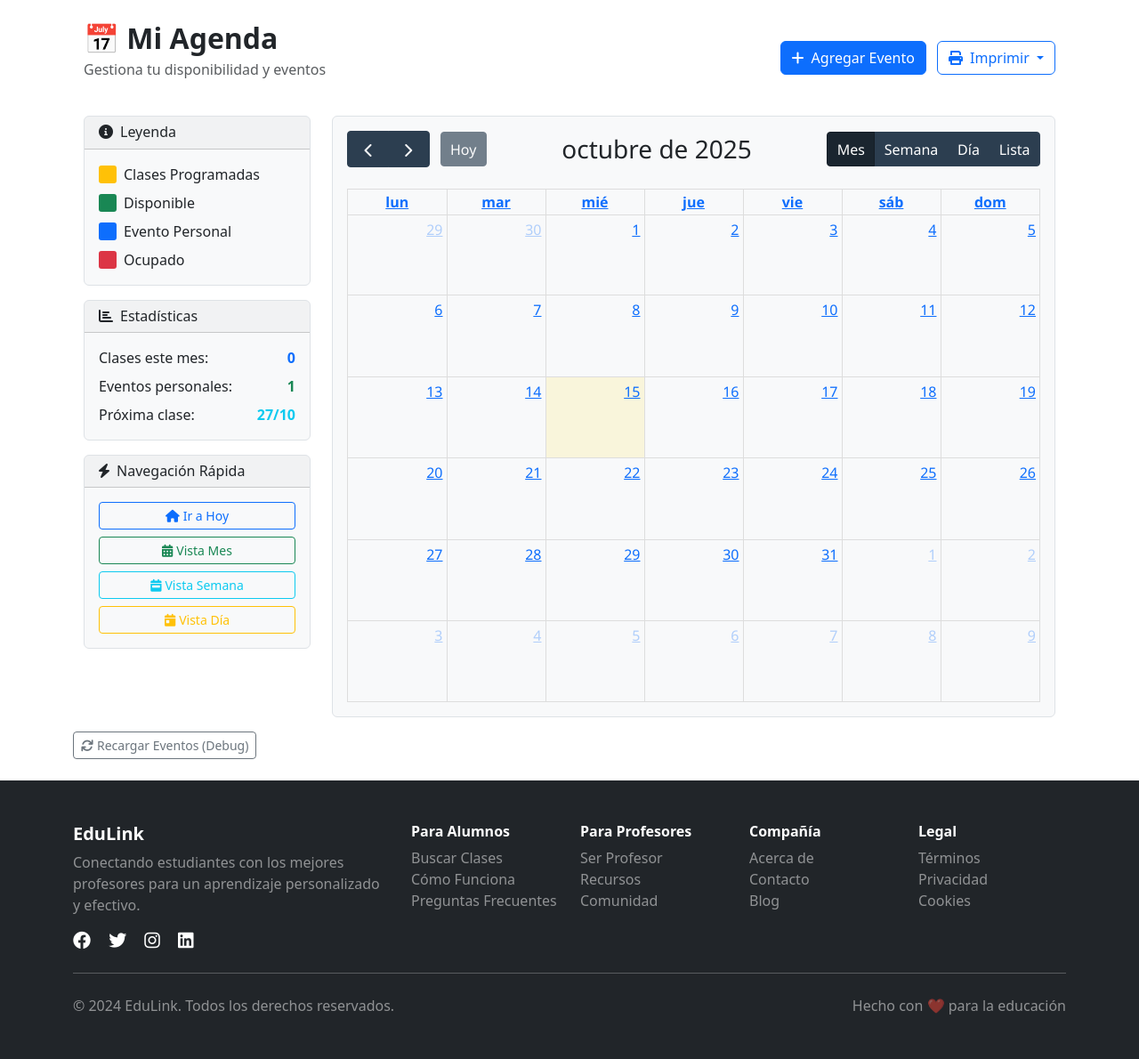
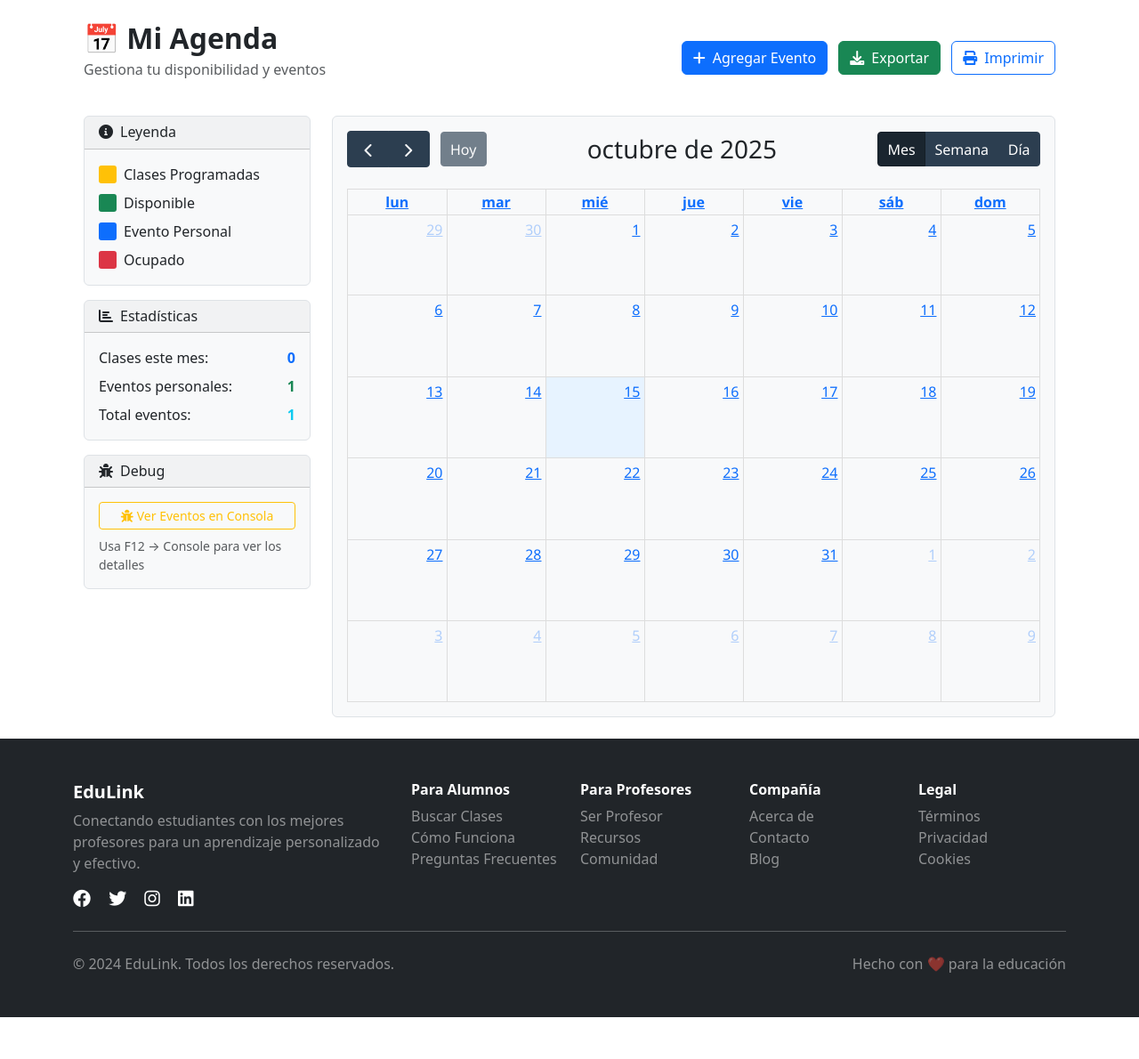
Before and after one commit to macielagustin/EduLink, a Django app: page /agenda/ in a window 1280 px wide. Shown: the part 56-1246 px from the top of the page at 89% size. After the commit the page ends 1199 px from the top, so only its background shows below. Run offline with Django 5.2, Linux system fonts and the light colour scheme; a user stored in the database is signed in; tables that the repository leaves empty hold one stand-in row (values such as "Sample post"); lists and menus that the app fills with data are empty; some libraries are stand-ins or nearby versions.

Commit message:
Modifique el calendario, agenda y agregue algunos filtros. Ahora si funciona todo. Habia problemas con el GET, estaba mal formulado. Ya me muestra en el calendario los eventos cargados. GOOOOOOODDDDD.

```diff
--- a/cuentas/urls.py
+++ b/cuentas/urls.py
@@ -14,6 +14,7 @@ from .views import perfil_publico_maestro, perfil_maestro_publico
 from .views import mis_solicitudes_alumno, enviar_solicitud_clase
 from .views import lista_conversaciones, ver_conversacion, iniciar_conversacion
 from .views import proponer_fecha_solicitud, confirmar_fecha_solicitud, generar_qr_pago, agenda_usuario
+from .views import debug_eventos
 
 from django.contrib.auth import views as auth_views
 
@@ -62,7 +63,7 @@ urlpatterns = [
 
 
 
-    path("maestro/agenda/", agenda_maestro, name="agenda_maestro"),
+    #path("maestro/agenda/", agenda_maestro, name="agenda_maestro"),
 
 
 
@@ -115,4 +116,6 @@ urlpatterns = [
 
 
 
+    path("debug/eventos/", debug_eventos, name="debug_eventos"),
+
 ]
--- a/cuentas/views.py
+++ b/cuentas/views.py
@@ -1500,29 +1500,34 @@ def generar_qr_pago(request, solicitud_id):
     })
 
 # Vistas para disponibilidad/agenda
-# En views.py
 @login_required
 def agenda_usuario(request):
     # Obtener eventos del usuario
     eventos = DisponibilidadUsuario.objects.filter(usuario=request.user).order_by('fecha_inicio')
 
     # Obtener clases para el calendario
-    clases = SolicitudClase.objects.filter(
-        Q(alumno__usuario=request.user) | Q(maestro__usuario=request.user),
-        estado='aceptada'
-    )
-
-    # Convertir eventos a formato calendario
+    if request.user.rol == 'ALUMNO':
+        clases = SolicitudClase.objects.filter(
+            alumno__usuario=request.user,
+            estado='aceptada'
+        )
+    else:  # MAESTRO
+        clases = SolicitudClase.objects.filter(
+            maestro__usuario=request.user,
+            estado='aceptada'
+        )
+
+    # Convertir eventos a formato calendario - FORMATO CORRECTO
     eventos_calendario = []
 
     # Agregar eventos de disponibilidad
     for evento in eventos:
         eventos_calendario.append({
             'id': f"disponibilidad_{evento.id}",
-            'title': f"📅 {evento.titulo}",
+            'title': evento.titulo,
             'start': evento.fecha_inicio.isoformat(),
             'end': evento.fecha_fin.isoformat(),
-            'color': '#28a745' if evento.tipo == 'disponible' else '#dc3545' if evento.tipo == 'ocupacion' else '#007bff',
+            'color': get_event_color(evento.tipo),
             'textColor': 'white',
             'extendedProps': {
                 'tipo': 'evento_personal',
@@ -1534,16 +1539,15 @@ def agenda_usuario(request):
 
     # Agregar clases al calendario
     for clase in clases:
-        # Usar la fecha confirmada si existe, sino la propuesta
         fecha_clase = clase.fecha_clase_confirmada or clase.fecha_clase_propuesta
         if not fecha_clase:
             continue
 
         if request.user.rol == 'ALUMNO':
-            titulo = f'🎓 Clase: {clase.materia.nombre}'
+            titulo = f'Clase: {clase.materia.nombre}'
             descripcion = f"Profesor: {clase.maestro.usuario.get_full_name()}"
         else:
-            titulo = f'👨‍🏫 Clase: {clase.materia.nombre}'
+            titulo = f'Clase: {clase.materia.nombre}'
             descripcion = f"Alumno: {clase.alumno.usuario.get_full_name()}"
 
         fecha_fin = fecha_clase + timedelta(minutes=clase.duracion_minutos)
@@ -1565,6 +1569,9 @@ def agenda_usuario(request):
             }
         })
 
+    # Pasar los eventos como lista Python, no como JSON
+    eventos_json = json.dumps(eventos_calendario)
+
     # Manejar el formulario de eventos
     if request.method == 'POST':
         form = DisponibilidadForm(request.POST)
@@ -1573,12 +1580,12 @@ def agenda_usuario(request):
                 evento = form.save(commit=False)
                 evento.usuario = request.user
                 evento.save()
-                messages.success(request, f'✅ Evento "{evento.titulo}" agregado correctamente a tu agenda.')
+                messages.success(request, f'Evento "{evento.titulo}" agregado correctamente.')
                 return redirect('agenda_usuario')
             except Exception as e:
-                messages.error(request, f'❌ Error al guardar el evento: {str(e)}')
+                messages.error(request, f'Error al guardar el evento: {str(e)}')
         else:
-            messages.error(request, '❌ Por favor, corrige los errores en el formulario.')
+            messages.error(request, 'Por favor, corrige los errores en el formulario.')
     else:
         form = DisponibilidadForm()
 
@@ -1586,11 +1593,20 @@ def agenda_usuario(request):
         'form': form,
         'eventos': eventos,
         'clases': clases,
-        'eventos_calendario': json.dumps(eventos_calendario),
+        'eventos_json': eventos_json,  # Cambiado el nombre
         'rol': request.user.rol,
     }
 
     return render(request, 'agenda/agenda_usuario.html', context)
+
+def get_event_color(tipo_evento):
+    """Asigna colores según el tipo de evento"""
+    colores = {
+        'clase': '#28a745',      # Verde
+        'ocupacion': '#dc3545',  # Rojo
+        'disponible': '#007bff', # Azul
+    }
+    return colores.get(tipo_evento, '#6c757d')
 
 
 
@@ -1668,60 +1684,60 @@ def exportar_calendario_ics(request):
 
 
 
-    # En views.py, agregar esta vista
 @login_required
 def imprimir_agenda(request, vista='month'):
-    """Vista específica para imprimir la agenda"""
+    """Vista simplificada para imprimir la agenda"""
 
     # Obtener eventos del usuario
     eventos = DisponibilidadUsuario.objects.filter(usuario=request.user).order_by('fecha_inicio')
 
-    # Obtener clases para el calendario
+    # Obtener clases
+    if request.user.rol == 'ALUMNO':
+        clases = SolicitudClase.objects.filter(
+            alumno__usuario=request.user,
+            estado='aceptada'
+        )
+    else:
+        clases = SolicitudClase.objects.filter(
+            maestro__usuario=request.user,
+            estado='aceptada'
+        )
+
+    context = {
+        'eventos': eventos,
+        'clases': clases,
+        'usuario': request.user,
+        'fecha_impresion': timezone.now().date(),
+        'vista': vista
+    }
+
+    return render(request, 'agenda/imprimir_agenda.html', context)
+
+
+
+
+# En views.py - SOLO PARA DEBUG
+@login_required
+def debug_eventos(request):
+    eventos = DisponibilidadUsuario.objects.filter(usuario=request.user)
     clases = SolicitudClase.objects.filter(
         Q(alumno__usuario=request.user) | Q(maestro__usuario=request.user),
         estado='aceptada'
     )
 
-    # Agrupar eventos por fecha para la impresión
-    eventos_por_fecha = {}
+    print("=== DEBUG EVENTOS ===")
+    print(f"Eventos personales: {eventos.count()}")
+    print(f"Clases: {clases.count()}")
 
     for evento in eventos:
-        fecha_key = evento.fecha_inicio.date().isoformat()
-        if fecha_key not in eventos_por_fecha:
-            eventos_por_fecha[fecha_key] = []
-        eventos_por_fecha[fecha_key].append({
-            'tipo': 'evento',
-            'titulo': evento.titulo,
-            'inicio': evento.fecha_inicio,
-            'fin': evento.fecha_fin,
-            'descripcion': evento.descripcion,
-            'tipo_display': evento.get_tipo_display()
-        })
+        print(f"Evento: {evento.titulo} - {evento.fecha_inicio} a {evento.fecha_fin}")
 
     for clase in clases:
-        fecha_clase = clase.fecha_clase_confirmada or clase.fecha_clase_propuesta
-        if not fecha_clase:
-            continue
-
-        fecha_key = fecha_clase.date().isoformat()
-        if fecha_key not in eventos_por_fecha:
-            eventos_por_fecha[fecha_key] = []
-
-        eventos_por_fecha[fecha_key].append({
-            'tipo': 'clase',
-            'titulo': f"Clase: {clase.materia.nombre}",
-            'inicio': fecha_clase,
-            'fin': fecha_clase + timedelta(minutes=clase.duracion_minutos),
-            'descripcion': f"{clase.materia.nombre} - {clase.duracion_minutos}min",
-            'monto': clase.monto_acordado,
-            'persona': clase.alumno.usuario.get_full_name() if request.user.rol == 'MAESTRO' else clase.maestro.usuario.get_full_name()
-        })
-
-    context = {
-        'eventos_por_fecha': dict(sorted(eventos_por_fecha.items())),
-        'vista': vista,
-        'usuario': request.user,
-        'fecha_impresion': timezone.now().date()
-    }
-
-    return render(request, 'agenda/imprimir_agenda.html', context)
+        print(f"Clase: {clase.materia.nombre} - {clase.fecha_clase_propuesta}")
+
+    return JsonResponse({
+        'eventos_count': eventos.count(),
+        'clases_count': clases.count(),
+        'eventos': list(eventos.values('titulo', 'fecha_inicio', 'fecha_fin')),
+        'clases': list(clases.values('materia__nombre', 'fecha_clase_propuesta'))
+    })
--- a/templates/agenda/agenda_usuario.html
+++ b/templates/agenda/agenda_usuario.html
@@ -11,16 +11,12 @@
             <button class="btn btn-primary me-2" data-bs-toggle="modal" data-bs-target="#agregarEventoModal">
                 <i class="fas fa-plus me-2"></i>Agregar Evento
             </button>
-            <div class="btn-group">
-                <button type="button" class="btn btn-outline-primary dropdown-toggle" data-bs-toggle="dropdown">
+            <a href="{% url 'exportar_calendario_ics' %}" class="btn btn-success me-2">
+                <i class="fas fa-download me-2"></i>Exportar
+            </a>
+            <a href="{% url 'imprimir_agenda' 'month' %}" class="btn btn-outline-primary" target="_blank">
                 <i class="fas fa-print me-2"></i>Imprimir
-                </button>
-                <ul class="dropdown-menu">
-                    <li><a class="dropdown-item" href="#" onclick="imprimirVista('month')"><i class="fas fa-calendar-alt me-2"></i>Vista Mensual</a></li>
-                    <li><a class="dropdown-item" href="#" onclick="imprimirVista('week')"><i class="fas fa-calendar-week me-2"></i>Vista Semanal</a></li>
-                    <li><a class="dropdown-item" href="#" onclick="imprimirVista('day')"><i class="fas fa-calendar-day me-2"></i>Vista Diaria</a></li>
-                </ul>
-            </div>
+            </a>
         </div>
     </div>
 
@@ -75,34 +71,22 @@
                         <strong class="text-success">{{ eventos.count }}</strong>
                     </div>
                     <div class="d-flex justify-content-between">
-                        <span>Próxima clase:</span>
-                        <strong class="text-info">
-                            {% now "d/m" %}
-                        </strong>
+                        <span>Total eventos:</span>
+                        <strong class="text-info">{{ eventos.count|add:clases.count }}</strong>
                     </div>
                 </div>
             </div>
 
-            <!-- Navegación Rápida -->
+            <!-- Debug -->
             <div class="card">
                 <div class="card-header">
-                    <h6 class="mb-0"><i class="fas fa-bolt me-2"></i>Navegación Rápida</h6>
+                    <h6 class="mb-0"><i class="fas fa-bug me-2"></i>Debug</h6>
                 </div>
                 <div class="card-body">
-                    <div class="d-grid gap-2">
-                        <button class="btn btn-outline-primary btn-sm" onclick="calendar.today()">
-                            <i class="fas fa-home me-1"></i>Ir a Hoy
+                    <button class="btn btn-outline-warning btn-sm w-100" onclick="debugEventos()">
+                        <i class="fas fa-bug me-1"></i>Ver Eventos en Consola
                     </button>
-                        <button class="btn btn-outline-success btn-sm" onclick="calendar.changeView('dayGridMonth')">
-                            <i class="fas fa-calendar-alt me-1"></i>Vista Mes
-                        </button>
-                        <button class="btn btn-outline-info btn-sm" onclick="calendar.changeView('timeGridWeek')">
-                            <i class="fas fa-calendar-week me-1"></i>Vista Semana
-                        </button>
-                        <button class="btn btn-outline-warning btn-sm" onclick="calendar.changeView('timeGridDay')">
-                            <i class="fas fa-calendar-day me-1"></i>Vista Día
-                        </button>
-                    </div>
+                    <small class="text-muted mt-2 d-block">Usa F12 → Console para ver los detalles</small>
                 </div>
             </div>
         </div>
@@ -163,12 +147,8 @@
                     </div>
                 </div>
                 <div class="modal-footer">
-                    <button type="button" class="btn btn-secondary" data-bs-dismiss="modal">
-                        <i class="fas fa-times me-2"></i>Cancelar
-                    </button>
-                    <button type="submit" class="btn btn-primary">
-                        <i class="fas fa-save me-2"></i>Guardar Evento
-                    </button>
+                    <button type="button" class="btn btn-secondary" data-bs-dismiss="modal">Cancelar</button>
+                    <button type="submit" class="btn btn-primary">Guardar Evento</button>
                 </div>
             </form>
         </div>
@@ -183,9 +163,7 @@
                 <h5 class="modal-title" id="detallesEventoTitulo"></h5>
                 <button type="button" class="btn-close" data-bs-dismiss="modal"></button>
             </div>
-            <div class="modal-body" id="detallesEventoCuerpo">
-                <!-- Los detalles se cargarán aquí -->
-            </div>
+            <div class="modal-body" id="detallesEventoCuerpo"></div>
             <div class="modal-footer">
                 <button type="button" class="btn btn-secondary" data-bs-dismiss="modal">Cerrar</button>
             </div>
@@ -193,7 +171,7 @@
     </div>
 </div>
 
-<!-- Incluir FullCalendar -->
+<!-- FullCalendar -->
 <link href='https://cdn.jsdelivr.net/npm/fullcalendar@5.11.3/main.min.css' rel='stylesheet' />
 <script src='https://cdn.jsdelivr.net/npm/fullcalendar@5.11.3/main.min.js'></script>
 <script src='https://cdn.jsdelivr.net/npm/fullcalendar@5.11.3/locales/es.min.js'></script>
@@ -215,61 +193,10 @@
     padding: 2px 4px;
 }
 
-.fc-daygrid-event-dot {
-    display: none;
-}
-
-.fc-toolbar {
-    flex-wrap: wrap;
-}
-
-.fc-header-toolbar {
-    margin-bottom: 1.5em !important;
-}
-
-/* Estilos para impresión */
-@media print {
-    .no-print, .navbar, .card-header, .btn, .modal, .fc-toolbar,
-    .fc-header-toolbar, .fc-toolbar-chunk, .col-md-3 {
-        display: none !important;
-    }
-
-    .col-md-9 {
-        flex: 0 0 100%;
-        max-width: 100%;
-    }
-
-    .card {
-        border: none !important;
-        box-shadow: none !important;
-    }
-
-    .card-body {
-        padding: 0 !important;
-    }
-
-    #calendario {
-        height: auto !important;
-        min-height: auto !important;
-    }
-
-    .fc-view {
-        height: auto !important;
-    }
-}
-
-/* Estilo para días con eventos */
-.fc-daygrid-day-has-events {
-    cursor: pointer;
-}
-
-.fc-daygrid-day-has-events .fc-daygrid-day-number {
-    font-weight: bold;
-    color: #0d6efd;
+.fc-day-today {
+    background-color: #e7f3ff !important;
 }
 </style>
-
-{{ eventos_calendario|json_script:"eventos-data" }}
 
 <script>
 // Variable global para el calendario
@@ -277,9 +204,11 @@ let calendar;
 
 document.addEventListener('DOMContentLoaded', function() {
     var calendarEl = document.getElementById('calendario');
-    var eventosData = JSON.parse(document.getElementById('eventos-data').textContent);
 
-    console.log('Eventos cargados:', eventosData); // Para debug
+    // Obtener los eventos directamente desde Django - FORMA CORRECTA
+    var eventosData = JSON.parse('{{ eventos_json|escapejs }}');
+
+    console.log('Eventos cargados:', eventosData);
 
     calendar = new FullCalendar.Calendar(calendarEl, {
         initialView: 'dayGridMonth',
@@ -287,21 +216,19 @@ document.addEventListener('DOMContentLoaded', function() {
         headerToolbar: {
             left: 'prev,next today',
             center: 'title',
-            right: 'dayGridMonth,timeGridWeek,timeGridDay,listMonth'
+            right: 'dayGridMonth,timeGridWeek,timeGridDay'
         },
         buttonText: {
             today: 'Hoy',
             month: 'Mes',
             week: 'Semana',
-            day: 'Día',
-            list: 'Lista'
+            day: 'Día'
         },
-        events: eventosData,
+        events: eventosData, // Pasar los eventos directamente como array
         navLinks: true,
         dayMaxEvents: true,
         selectable: true,
-        selectMirror: true,
-        weekends: true,
+        editable: false,
 
         // Manejar clic en eventos
         eventClick: function(info) {
@@ -311,71 +238,35 @@ document.addEventListener('DOMContentLoaded', function() {
         // Manejar clic en día
         dateClick: function(info) {
             mostrarEventosDelDia(info.date, info.dateStr);
-        },
-
-        // Configuración de vistas
-        views: {
-            dayGridMonth: {
-                dayMaxEventRows: 3,
-                dayHeaderFormat: { weekday: 'short' }
-            },
-            timeGridWeek: {
-                slotMinTime: "06:00:00",
-                slotMaxTime: "22:00:00"
-            },
-            timeGridDay: {
-                slotMinTime: "06:00:00",
-                slotMaxTime: "22:00:00"
-            }
-        },
-
-        // Manejar cambio de vista
-        viewDidMount: function(view) {
-            console.log('Vista cambiada a:', view.type);
-        },
-
-        // Manejar errores de eventos
-        eventDidMount: function(info) {
-            console.log('Evento montado:', info.event.title);
         }
     });
 
     calendar.render();
+
+    // Hacer el calendario global para debugging
+    window.calendar = calendar;
 });
 
 // Función para mostrar detalles del evento
 function mostrarDetallesEvento(evento) {
-    const titulo = evento.title;
-    const start = evento.start ? new Date(evento.start).toLocaleString('es-ES') : 'No definida';
-    const end = evento.end ? new Date(evento.end).toLocaleString('es-ES') : 'No definida';
     const extendedProps = evento.extendedProps;
+    let detallesHTML = '';
 
-    let detallesHTML = `
-        <p><strong>Inicio:</strong> ${start}</p>
-        <p><strong>Fin:</strong> ${end}</p>
+    if (extendedProps.tipo === 'clase') {
+        detallesHTML = `
+            <p><strong>Materia:</strong> ${extendedProps.materia}</p>
+            <p><strong>Duración:</strong> ${extendedProps.duracion} minutos</p>
+            <p><strong>Descripción:</strong> ${extendedProps.descripcion}</p>
+            ${extendedProps.monto ? `<p><strong>Monto:</strong> $${extendedProps.monto}</p>` : ''}
         `;
-
-    if (extendedProps.descripcion) {
-        detallesHTML += `<p><strong>Descripción:</strong> ${extendedProps.descripcion}</p>`;
+    } else {
+        detallesHTML = `
+            <p><strong>Tipo:</strong> ${extendedProps.tipo_display}</p>
+            <p><strong>Descripción:</strong> ${extendedProps.descripcion || 'Sin descripción'}</p>
+        `;
     }
 
-    if (extendedProps.materia) {
-        detallesHTML += `<p><strong>Materia:</strong> ${extendedProps.materia}</p>`;
-    }
-
-    if (extendedProps.duracion) {
-        detallesHTML += `<p><strong>Duración:</strong> ${extendedProps.duracion} minutos</p>`;
-    }
-
-    if (extendedProps.monto) {
-        detallesHTML += `<p><strong>Monto:</strong> $${extendedProps.monto}</p>`;
-    }
-
-    if (extendedProps.tipo_display) {
-        detallesHTML += `<p><strong>Tipo:</strong> ${extendedProps.tipo_display}</p>`;
-    }
-
-    document.getElementById('detallesEventoTitulo').textContent = titulo;
+    document.getElementById('detallesEventoTitulo').textContent = evento.title;
     document.getElementById('detallesEventoCuerpo').innerHTML = detallesHTML;
 
     const modal = new bootstrap.Modal(document.getElementById('detallesEventoModal'));
@@ -389,11 +280,12 @@ function mostrarEventosDelDia(fecha, fechaStr) {
         return eventStart && eventStart.toDateString() === fecha.toDateString();
     });
 
+    let detallesHTML = '';
+
     if (eventosDelDia.length === 0) {
-        document.getElementById('detallesEventoTitulo').textContent = `Eventos del ${fecha.toLocaleDateString('es-ES')}`;
-        document.getElementById('detallesEventoCuerpo').innerHTML = '<p>No hay eventos programados para este día.</p>';
+        detallesHTML = '<p>No hay eventos programados para este día.</p>';
     } else {
-        let detallesHTML = `<p><strong>${eventosDelDia.length} evento(s) para este día:</strong></p>`;
+        detallesHTML = `<p><strong>${eventosDelDia.length} evento(s) para este día:</strong></p>`;
 
         eventosDelDia.forEach((evento, index) => {
             const hora = evento.start ? evento.start.toLocaleTimeString('es-ES', {hour: '2-digit', minute:'2-digit'}) : 'Todo el día';
@@ -405,57 +297,47 @@ function mostrarEventosDelDia(fecha, fechaStr) {
                 </div>
             `;
         });
+    }
 
     document.getElementById('detallesEventoTitulo').textContent = `Eventos del ${fecha.toLocaleDateString('es-ES')}`;
     document.getElementById('detallesEventoCuerpo').innerHTML = detallesHTML;
-    }
 
     const modal = new bootstrap.Modal(document.getElementById('detallesEventoModal'));
     modal.show();
 }
 
-// Función para imprimir vistas específicas
-function imprimirVista(tipo) {
-    // Guardar la vista actual
-    const vistaActual = calendar.view.type;
-
-    // Cambiar a la vista deseada
-    switch(tipo) {
-        case 'month':
-            calendar.changeView('dayGridMonth');
-            break;
-        case 'week':
-            calendar.changeView('timeGridWeek');
-            break;
-        case 'day':
-            calendar.changeView('timeGridDay');
-            break;
-    }
-
-    // Esperar un momento para que se renderice la vista
-    setTimeout(() => {
-        // Ocultar elementos no deseados para impresión
-        document.querySelectorAll('.no-print').forEach(el => {
-            el.classList.add('d-none');
+// Función para debug
+function debugEventos() {
+    if (window.calendar) {
+        const eventos = window.calendar.getEvents();
+        console.log('=== DEBUG EVENTOS ===');
+        console.log('Total eventos en calendario:', eventos.length);
+        eventos.forEach((evento, index) => {
+            console.log(`Evento ${index + 1}:`, {
+                id: evento.id,
+                title: evento.title,
+                start: evento.start,
+                end: evento.end,
+                color: evento.backgroundColor,
+                extendedProps: evento.extendedProps
+            });
         });
 
-        // Imprimir
-        window.print();
-
-        // Restaurar la vista original después de imprimir
-        setTimeout(() => {
-            calendar.changeView(vistaActual);
-            document.querySelectorAll('.no-print').forEach(el => {
-                el.classList.remove('d-none');
-            });
-        }, 500);
-
-    }, 500);
+        // Mostrar alerta con resumen
+        if (eventos.length === 0) {
+            alert('No se encontraron eventos en el calendario. Revisa la consola (F12) para más detalles.');
+        } else {
+            alert(`Se encontraron ${eventos.length} eventos en el calendario. Revisa la consola (F12) para ver los detalles.`);
+        }
+    } else {
+        alert('Error: El calendario no está inicializado');
+    }
 }
 
 // Validación del formulario
 document.addEventListener('DOMContentLoaded', function() {
     const form = document.getElementById('eventoForm');
+    if (form) {
         form.addEventListener('submit', function(e) {
             const titulo = document.getElementById('id_titulo').value;
             const fechaInicio = document.getElementById('id_fecha_inicio').value;
@@ -475,19 +357,7 @@ document.addEventListener('DOMContentLoaded', function() {
 
             return true;
         });
+    }
 });
-
-// Función para recargar eventos (útil para debug)
-function recargarEventos() {
-    calendar.refetchEvents();
-    console.log('Eventos recargados');
-}
 </script>
-
-<!-- Botón de debug (quitar en producción) -->
-<div class="mt-3 no-print">
-    <button class="btn btn-sm btn-outline-secondary" onclick="recargarEventos()">
-        <i class="fas fa-sync me-1"></i>Recargar Eventos (Debug)
-    </button>
-</div>
 {% endblock %}
```
Also changed, not shown: templates/agenda/imprimir_agenda.html (+58 -116 lines), templates/maestro/agenda_maestro.html (+10 -0 lines). Lines whose indentation alone changed are shown as unchanged.
